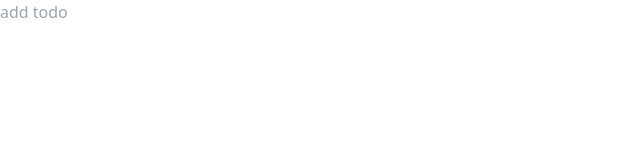
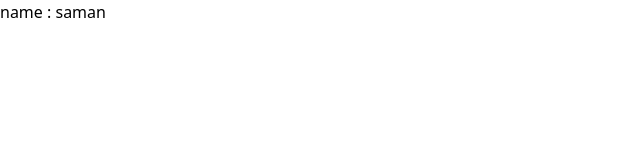
Before and after one commit to Ishan-Sandaruwan/react-js-zero-to-hero, a React (Create React App) app: page / in a window 1280 px wide. Shown: the top 160 px of the page, without its empty margins (0-640 px from the left). Built offline with nearby package versions, Linux system fonts and the light colour scheme.

Commit message:
usecontext

```diff
--- a/src/App.js
+++ b/src/App.js
@@ -14,6 +14,7 @@ import Ex2_State from "./components/day3/Ex2_State";
 import Ex3_Props from "./components/day3/Ex3_Props";
 import Ex3_State from "./components/day3/Ex3_State";
 import Ex4_State from "./components/day3/Ex4_State";
+import Ex3_UseContext from "./components/day5/Ex3_UseContext";
 
 export default function App() {
   return (
@@ -37,6 +38,7 @@ export default function App() {
     // <Ex1_State />
     // <Ex2_State />
     // <Ex3_State />
-    <Ex4_State />
+    // <Ex4_State />
+    <Ex3_UseContext/>
   );
 }
--- /dev/null
+++ b/src/components/day5/Ex3_UseContext.jsx
@@ -0,0 +1,14 @@
+import React, { createContext } from 'react'
+import Ex3_child from './Ex3_child';
+
+export const dataContext = createContext();
+
+export default function Ex3_UseContext() {
+    const user = {name:"saman",age:"15"}
+
+  return (
+    <dataContext.Provider value={user}>
+        <Ex3_child/>
+    </dataContext.Provider>
+  )
+}
--- /dev/null
+++ b/src/components/day5/Ex3_child.jsx
@@ -0,0 +1,9 @@
+import React, { useContext } from 'react'
+import { dataContext } from './Ex3_UseContext';
+
+export default function Ex3_child() {
+    const user = useContext(dataContext);
+  return (
+    <div>name : {user.name}</div>
+  )
+}
```
